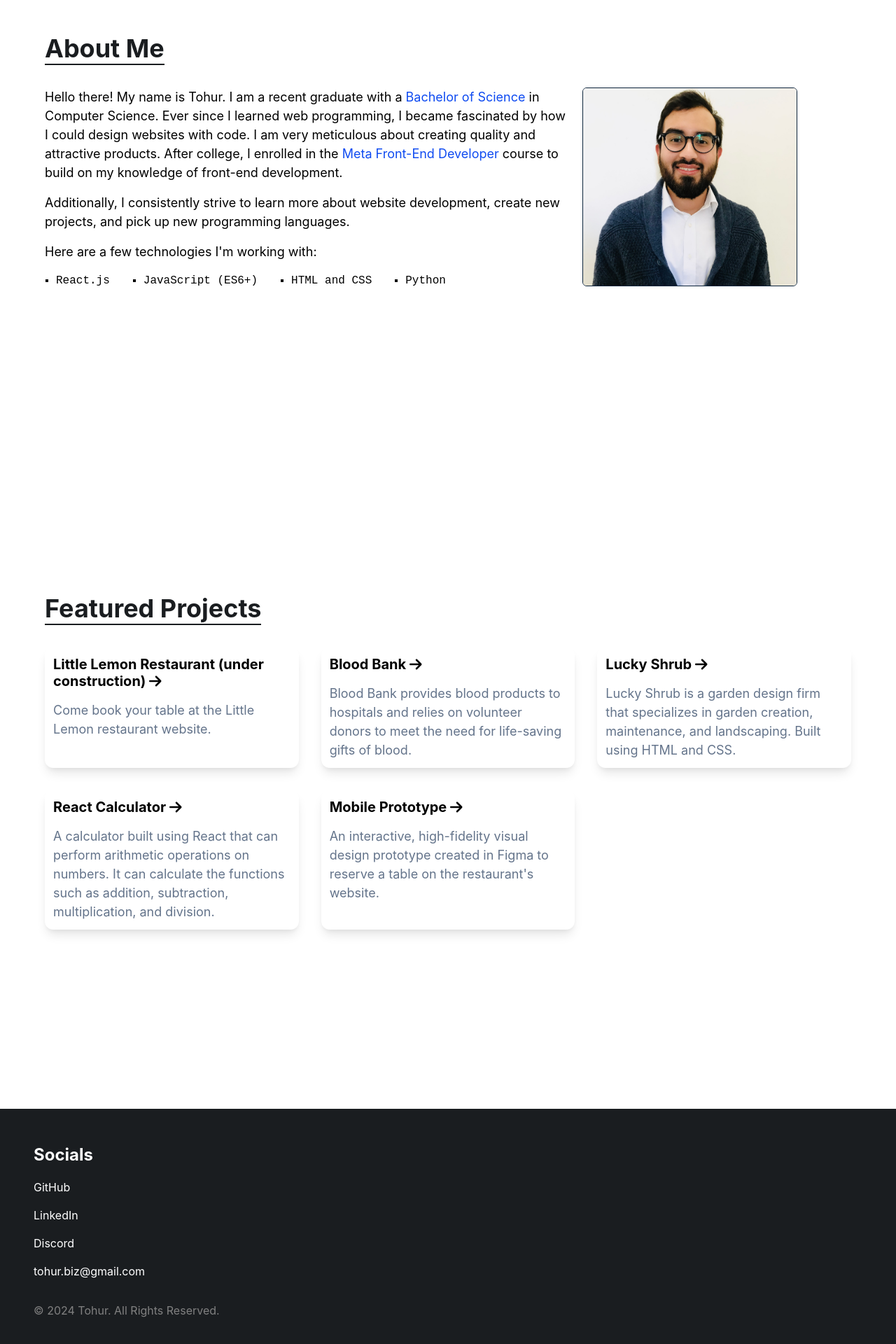
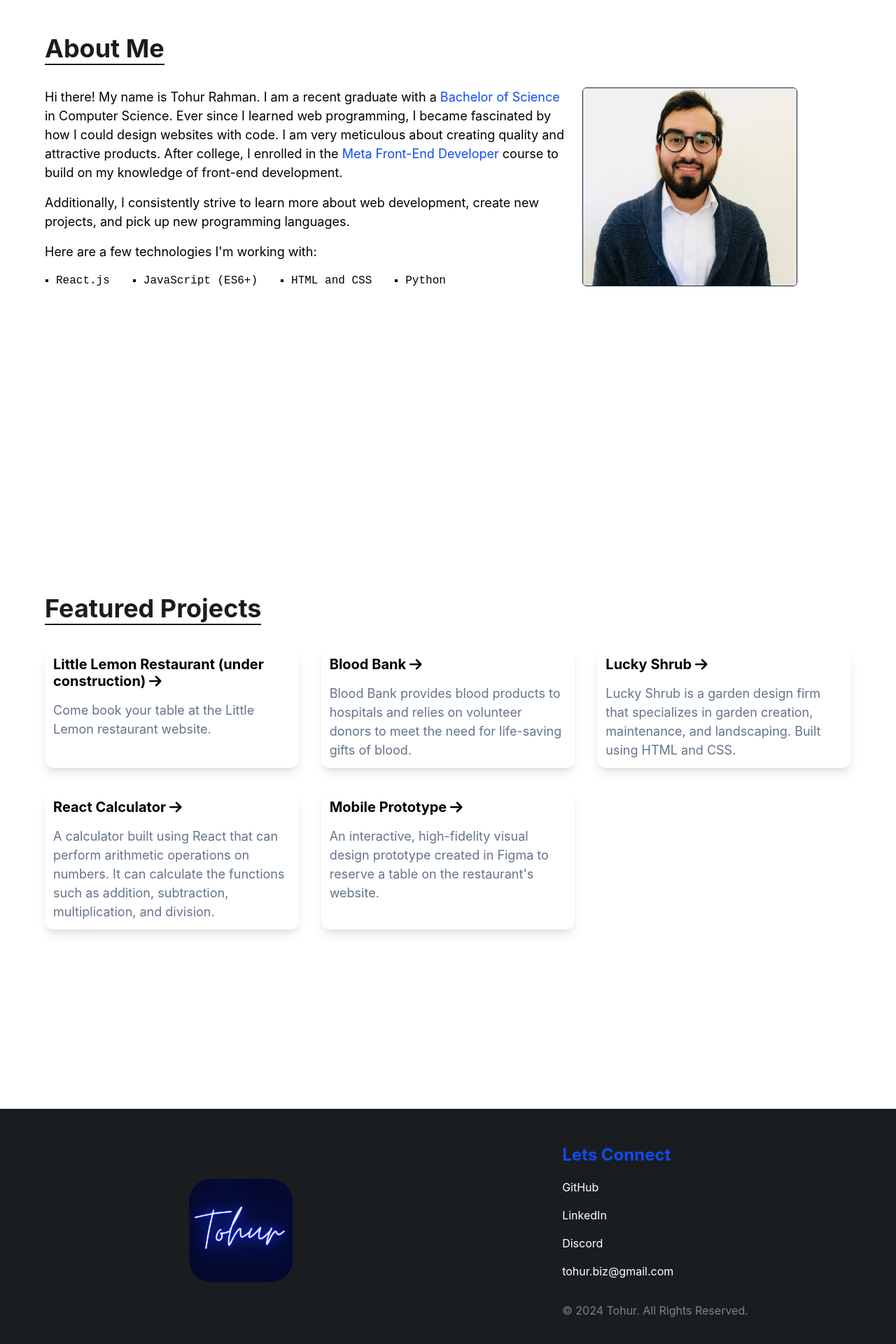
Before and after one commit to tohurr/tohurr.github.io, a React (Create React App) app: page / in a window 1280 px wide. Shown: the part 816-2736 px from the top of the page at 70% size. Built offline with nearby package versions, Linux system fonts and the light colour scheme.

Commit message:
added logo to the footer, and customized the contents on the web page, and also customized the contents for smaller screen devices

```diff
--- a/package.json
+++ b/package.json
@@ -19,6 +19,7 @@
     "framer-motion": "^7.3.5",
     "react": "^18.2.0",
     "react-dom": "^18.2.0",
+    "react-router-dom": "^6.22.2",
     "react-scripts": "5.0.1",
     "web-vitals": "^2.1.4",
     "yup": "^0.32.11"
--- a/src/components/Aboutme.js
+++ b/src/components/Aboutme.js
@@ -21,7 +21,7 @@ const Aboutme = () => {
         <div className="aboutgrid">
             <div className="abouttext">
                 <p >
-                Hello there! My name is Tohur.
+                Hi there! My name is Tohur Rahman.
                 I am a recent graduate with a <a target="_blank" rel="noopener noreferrer" className="link" href="https://www.parchment.com/u/award/558bf9d435306db8d96ca8ac48fe8abd">Bachelor of Science</a> in Computer Science.
                 Ever since I learned web programming, I became fascinated by how I could design websites with code.
                 I am very meticulous about creating quality and attractive products.
@@ -29,7 +29,7 @@ const Aboutme = () => {
                 course to build on my knowledge of front-end development.
                 </p>
                 <p>
-                Additionally, I consistently strive to learn more about website development, create new projects, and pick up new programming languages.
+                Additionally, I consistently strive to learn more about web development, create new projects, and pick up new programming languages.
                 </p>
                 <p>Here are a few technologies I'm working with:
                 <ul className="languages">
--- a/src/components/Footer.js
+++ b/src/components/Footer.js
@@ -1,28 +1,33 @@
 import React from "react";
-// import {Box, Flex,} from "@chakra-ui/react";
+import {Box, Flex,} from "@chakra-ui/react";
 
 const Footer = () => {
  return (
-  //  <Box backgroundColor="#1A1D20">
+   <Box backgroundColor="#1A1D20">
      <footer>
-       {/* <Flex
-         margin="0 auto"
-         px={12}
-         color="white"
+        <div className="footer_logo">
+          <a href="https://tohurr.github.io/" target="_blank" rel="noopener noreferrer">
+            <img src="/logo.png" alt="image" />
+          </a>
+        </div>
+       <Flex
+        //  margin="0 auto"
+        //  px={12}
+        //  color="white"
          justifyContent="center"
          alignItems="center"
-         maxWidth="1024px"
-         height={16}
-       > */}
+        //  maxWidth="1024px"
+        //  height={16}
+       >
        <ul>
-            <h1>Socials</h1>
+            <h1>Lets Connect</h1>
             <li><a target="_blank" rel="noopener noreferrer" href="https://github.com/tohurr">GitHub</a></li>
             <li><a target="_blank" rel="noopener noreferrer" href="https://www.linkedin.com/in/tohur-rahman/">LinkedIn</a></li>
             <li><a target="_blank" rel="noopener noreferrer" href="https://discord.gg/9zjYkHFJ">Discord</a></li>
             <li><a target="_blank" rel="noopener noreferrer" href="mailto: tohur.biz@gmail.com">tohur.biz@gmail.com</a></li>
+            <p>© 2024 Tohur. All Rights Reserved.</p>
         </ul>
-         <p>© 2024 Tohur. All Rights Reserved.</p>
-       {/* </Flex> */}
+       </Flex>
      </footer>
   //  </Box>
  );
--- a/src/components/LandingSection.js
+++ b/src/components/LandingSection.js
@@ -4,8 +4,8 @@ import FullScreenSection from "./FullScreenSection";
 import './Styles.css';
 //#034694
 
-const greeting = "Hello, my name is Tohur Rahman.";
-const bio1 = "I'm a Front-End Software Developer.";
+const greeting = "Hello, my name is Tohur.";
+const bio1 = "Welcome to my website.";
 // const bio2 = "specialized in React";
 
 const LandingSection = () => (
@@ -15,6 +15,7 @@ const LandingSection = () => (
    isDarkBackground
    backgroundColor="#E9F1FA"
    id="landing-section"
+   className="landing-section"
  >
    <VStack spacing={16}>
      {/* <VStack spacing={4} alignItems="center">  */}
@@ -32,7 +33,6 @@ const LandingSection = () => (
      {/* <VStack spacing={5} >  */}
        <Heading as="h2" size="xl" noOfLines={0} color="darkblue">
          {bio1}
-         {/* I'm a Front-End Software Developer. */}
        </Heading>
        {/* <Heading as="h1" size="3xl" noOfLines={1}>
          {bio2}
--- a/src/components/Styles.css
+++ b/src/components/Styles.css
@@ -118,15 +118,15 @@
     transition-duration: 0.4s;
 } */
 
-@media (max-width:850px) {
+/* @media (max-width:850px) {
     .resume {
         font-size: medium;
     }
-}
-.resume:hover {
+} */
+/* .resume:hover {
     transform: scale(1.1);
     transition: transform .2s;
-}
+} */
 /* // */
 .box {
     display: grid;
@@ -147,11 +147,11 @@
     /* padding: 64px; */
 }
 
-@media (max-width:850px) {
+/* @media (max-width:850px) {
     .aboutme-section {
         padding: 1rem;
     }
-}
+} */
 
 @media (max-width:850px) {
 .aboutgrid {
@@ -171,15 +171,15 @@
     padding: 4rem;
 }
 
-@media (max-width:850px) {
+/* @media (max-width:850px) {
     .projects-section {
         padding: 2rem;
     }
-}
+} */
 /* Nav section */
 @media (max-width:850px) {
     .chakra-stack.navhome.css-1ocidfa {
-        /* margin-top: .5rem; */
+        margin-top: .5rem;
         margin-bottom: .5rem;
         font-size: 1rem;
     }
@@ -197,23 +197,11 @@
         }
 
 /* Landing section */
+
 @media (max-width:850px) {
     .chakra-stack.css-5zjxuu {
-        margin-left: 1rem;
-        align-items: flex-start;
-        gap: 2rem;
-    }
-}
-
-@media (max-width:850px) {
-    .chakra-heading.css-1apeglv {
-        margin-top: 0;
-    }
-}
-
-@media (max-width:850px) {
-    .chakra-heading.css-tiszkr {
-        margin-top: 0;
+        padding-left: 2rem;
+        padding-right: 2rem;
     }
 }
 
@@ -251,9 +239,10 @@
     }
 }
 
+/* footer section */
 footer {
     display: grid;
-    /* grid-template-columns: repeat(2, 1fr); */
+    grid-template-columns: repeat(2, 1fr);
     color: white;
     padding: 3rem;
     background-color: #1A1D20;
@@ -264,7 +253,7 @@ footer ul {
 }
 
 footer h1 {
-    color: white;
+    color: #0F4BF1;
     font-size: x-large;
     margin-bottom: 1rem;
     font-weight: bold;
@@ -274,7 +263,7 @@ footer li {
     margin-bottom: 1rem;
 }
 
-footer a {
+footer ul a {
     color: white;
     text-decoration: none;
 }
@@ -284,6 +273,36 @@ footer a:hover {
 }
 
 footer p{
-    margin-top: 1rem;
+    margin-top: 2rem;
     color: grey;
 }
+
+.footer_logo{
+    display: flex;
+    justify-content: center;
+    align-items: center;
+}
+
+.footer_logo a{
+    display: flex;
+    justify-content: center;
+    align-items: center;
+    width: 25%;
+}
+.footer_logo img{
+    border-radius: 2rem;
+}
+
+/* footer for mobile */
+@media (max-width:850px) {
+    footer {
+        display: flex;
+        flex-direction: column;
+    }
+}
+
+@media (max-width:850px) {
+    .footer_logo {
+        margin-bottom: 2rem;
+    }
+}
```
Also changed, not shown: 1 other file (tests, documents, lock files or other folders).
